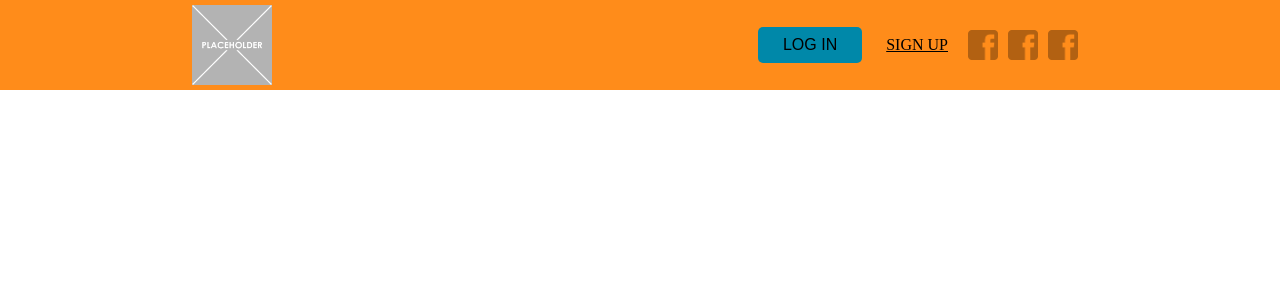
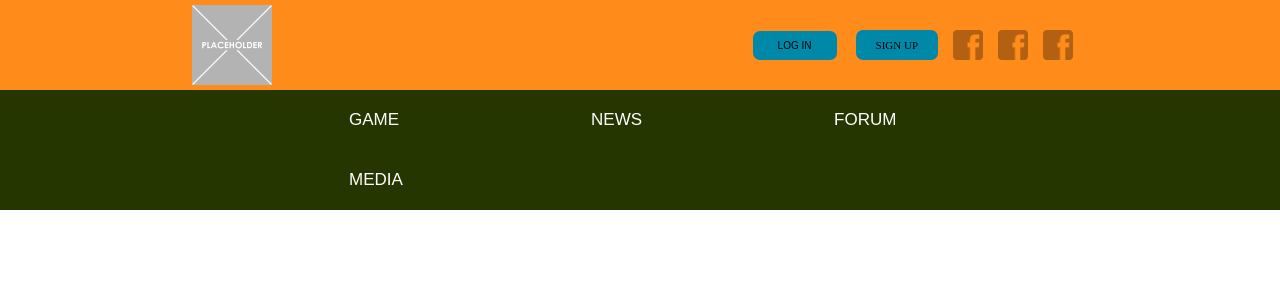
Before and after one commit to Kitsunejasutin/gamification, a PHP site: page / in a window 1280 px wide. Shown: the top 300 px of the page. Run offline with PHP 8.4, Linux system fonts and the light colour scheme.

Commit message:
Navbar Options

```diff
--- a/index.html
+++ b/index.html
@@ -12,7 +12,7 @@
         <img class = "logo" src="images/placeholder.png" alt = "logo">
         <nav>
             <ul class = "nav_links">
-                <a class = "login" href="#"><button>LOG IN</button></a>
+                <a class = "login" href="#"><button class = "navbar_button">LOG IN</button></a>
                 <li><a href="#"><u>SIGN UP</u></a></li>
             </ul>
         </nav>
@@ -20,6 +20,16 @@
         <img class="contact-us" src="images/fb.png" alt="contact-us">
         <img class="contact-us" src="images/fb.png" alt="contact-us">
     </header>
+    <header class = "navbar_options">
+        <nav>
+            <ul class = "nav_options">
+                <a class = "login" href="#"><button class = "navbar_options_button">GAME</button></a>
+                <a class = "login" href="#"><button class = "navbar_options_button">NEWS</button></a>
+                <a class = "login" href="#"><button class = "navbar_options_button">FORUM</button></a>
+                <a class = "login" href="#"><button class = "navbar_options_button">MEDIA</button></a>
+            </ul>
+        </nav>
+    </header>
 
 </body>
 </html>
--- a/styles.css
+++ b/styles.css
@@ -5,20 +5,37 @@
     padding: 0;
 }
 
-li, a, button {
-    font-weight: 500;
-    font-size: 16px;
-    color: #000000;
-    text-decoration: none;
-    list-style-type: none;
-}
-
-header {
+.navbar {
     display: flex;
     justify-content: flex-end;
     align-items: center;
     padding: 5px 15%;
     background-color: #ff8c1a;
+}
+
+.navbar li, a, .navbar_button {
+    font-weight: 500;
+    font-size: 10px;
+    color: #000000;
+    text-decoration: none;
+}
+
+.nav_links u {
+    font-weight: 500;
+    font-size: 11px;
+    color: #000000;
+    text-decoration: none;
+    padding: 9px 20px;
+    background-color: rgba(0,136,169,1);
+    border: none;
+    border-radius: 7px;
+    cursor: pointer;
+    transition: all 0.3s ease 0s
+}
+
+.nav_links u:hover {
+    background-color: rgba(0, 180, 224, 0.8);
+    transition: all 0.3s ease 0s;
 }
 
 .logo {
@@ -34,7 +51,7 @@ header {
 
 .nav_links li {
     display: inline-block;
-    padding: 0px 20px;
+    padding: 0px 15px;
 }
 
 .nav_links li a{
@@ -45,22 +62,22 @@ header {
     color: rgb(255, 255, 255);
 }
 
-button {
+.navbar_button {
     padding: 9px 25px;
     background-color: rgba(0,136,169,1);
     border: none;
-    border-radius: 5px;
+    border-radius: 7px;
     cursor: pointer;
     transition: all 0.3s ease 0s;
 }
 
-button:hover {
+.navbar_button:hover {
     background-color: rgba(0, 180, 224, 0.8);
     transition: all 0.3s ease 0s;
 }
 
 .contact-us {
-    margin-right: 10px;
+    margin-right: 15px;
     opacity: 30%;
 }
 
@@ -68,3 +85,28 @@ button:hover {
     opacity: 100%;
     transition: all 0.3s ease 0s;
 }
+
+.navbar_options {
+    display: flex;
+    justify-content: flex-start;
+    align-items: center;
+    padding: 0px 255px;
+    background-color: #263600;
+}
+
+.navbar_options_button {
+    display: inline-block;
+    background-color: #263600;
+    color: #ffff;
+    border: none;
+    cursor: pointer;
+    transition: all 0.3s ease 0s;
+    font-size: 17px;
+    padding: 20px 94px;
+}
+
+.navbar_options_button:hover {
+    background-color: #421b00;
+    color:  #e65c00;
+    transition: all 0.3s ease 0s;
+}
```
